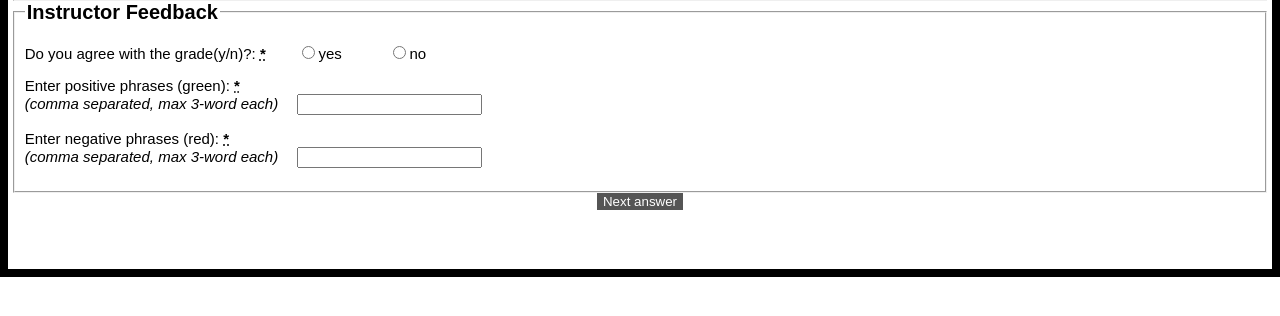
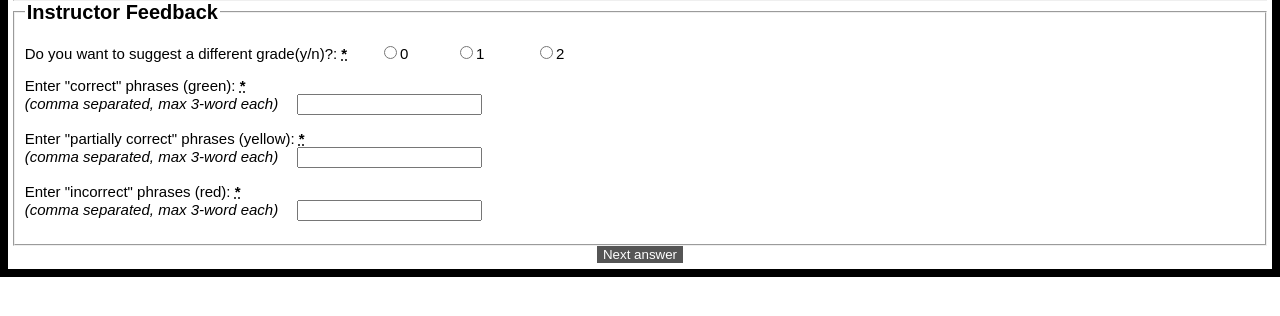
Before and after one commit to avarf/short_ans_grading_application, a Flask app: template grading_application/templates/autograde.html in a window 1280 px wide. Shown: the part 377-693 px from the top of the page. Run offline with Flask 2, Linux system fonts and the light colour scheme; the template is opened without the code that fills it, so the values that code supplies are empty.

Commit message:
Multiclass classification implementation

```diff
--- a/grading_application/app.py
+++ b/grading_application/app.py
@@ -24,9 +24,9 @@ from sklearn.feature_extraction.text import CountVectorizer, TfidfVectorizer
 
 
 from sklearn.naive_bayes import MultinomialNB
-#import sys
-#reload(sys)
-#sys.setdefaultencoding('utf8')
+import sys
+reload(sys)
+sys.setdefaultencoding('utf8')
 
 app = Flask(__name__)
 UPLOAD_DIR = './uploads'
@@ -162,20 +162,22 @@ def naive_bayes(train_vectors, y_train,test_vectors):
 
 def sorted_features(vectorizer,nb):
     #global nb
-    correct_class_prob_sorted = nb.feature_log_prob_[0, :].argsort()
-    incorrect_class_prob_sorted = nb.feature_log_prob_[1, :].argsort()
+    class_zero_prob_sorted = nb.feature_log_prob_[0, :].argsort()
+    class_one_prob_sorted = nb.feature_log_prob_[1, :].argsort()
+    class_two_prob_sorted = nb.feature_log_prob_[2, :].argsort()
 
-    correct = np.take(vectorizer.get_feature_names(), correct_class_prob_sorted[:-1])
-    incorrect = np.take(vectorizer.get_feature_names(), incorrect_class_prob_sorted[:-1])
+    zero = np.take(vectorizer.get_feature_names(), class_zero_prob_sorted[:-1])
+    one = np.take(vectorizer.get_feature_names(), class_one_prob_sorted[:-1])
+    two = np.take(vectorizer.get_feature_names(), class_one_prob_sorted[:-1])
 
-    return correct,incorrect
+    return zero,one,two
 
 def learn():
-    global X_train, X_test, y_train, y_pred, correct, incorrect
+    global X_train, X_test, y_train, y_pred, zero,one,two
     X_train = preprocess_data(X_train)
     vectorizer, train_vectors, test_vectors = tfidf(X_train,X_test)
     nb,y_pred = naive_bayes(train_vectors,y_train,test_vectors)
-    correct,incorrect = sorted_features(vectorizer,nb)
+    zero,one,two = sorted_features(vectorizer,nb)
 
 def update_phrase_exp(item,trig_tok,list_,phrase_list):
     for phrase in list_:
@@ -191,7 +193,7 @@ def update_phrase_exp(item,trig_tok,list_,phrase_list):
 
 def generate_explanation(test_idx):
 	#TODO : modify to make case insensitiv checks
-	global correct_phrases, incorrect_phrases, X_test, y_pred, correct, incorrect
+	global zero_phrases, one_phrases, X_test, y_pred, zero, one, two
         pred = y_pred[test_idx]
         tokens = nltk.word_tokenize(X_test[test_idx])
 
@@ -213,42 +215,54 @@ def generate_explanation(test_idx):
             trigrams.append(str(trigram))
 
 
-        correct_phrases = []
-        incorrect_phrases = []
+        zero_phrases = []
+        one_phrases = []
+        two_phrases = []
         #if pred == 'Correct':
-        correct = map(str, correct)
-        incorrect = map(str, incorrect)
+        zero = map(str, zero)
+        one = map(str, one)
+        two = map(str, two)
 
         for item in bigrams:
-            if item in correct:
-                correct_phrases.append(item)
-            elif item in incorrect:
-                incorrect_phrases.append(item)
+            if item in zero:
+                zero_phrases.append(item)
+            elif item in one:
+                one_phrases.append(item)
+            elif item in two:
+                two_phrases.append(item)
 
         for item in trigrams:
-            if item in correct:
-                correct_phrases.append(item)
-            elif item in incorrect:
-                incorrect_phrases.append(item)
+            if item in zero:
+                zero_phrases.append(item)
+            elif item in one:
+                one_phrases.append(item)
+            elif item in two:
+                two_phrases.append(item)
             else:
                 trig_tok = nltk.word_tokenize(item)
-                if pred == 'Correct':
-                    list_ = correct
-                    correct_phrases = update_phrase_exp(item,trig_tok,
-                                           list_,correct_phrases)
+                if pred == '0' or pred == 0:
+                    list_ = zero
+                    zero_phrases = update_phrase_exp(item,trig_tok,
+                                           list_,zero_phrases)
+                elif pred == '1' or pred == 1:
+                    list_ = one
+                    one_phrases = update_phrase_exp(item,trig_tok,
+                                           list_,one_phrases)
                 else:
-                    list_ = incorrect
-                    incorrect_phrases = update_phrase_exp(item,trig_tok,
-                                           list_,incorrect_phrases)
+                    list_ = two
+                    two_phrases = update_phrase_exp(item,trig_tok,
+                                           list_,two_phrases)
 
                         #Also update the tfidf list
         for item in tokens:
-            if item in  correct:
-                correct_phrases.append(item)
-            elif item in incorrect:
-                incorrect_phrases.append(item)
+            if item in  zero:
+                zero_phrases.append(item)
+            elif item in one:
+                one_phrases.append(item)
+            elif item in two:
+                two_phrases.append(item)
 
-        return correct_phrases,incorrect_phrases
+        return zero_phrases,one_phrases,two_phrases
 
 def remove_duplicate_phrases(phrase_list):
         unigrams = []
@@ -285,57 +299,75 @@ def remove_duplicate_phrases(phrase_list):
 
         return phrase_list
 
+def mark_words(x_test, predicted_phrases, pred_tags, non_pred_phrases, non_pred_tag1, non_pred_tag2):
+	for phrase in predicted_phrases:
+	    highlighted_phrase = pred_tags[0]+phrase+pred_tags[1]
+	    x_test = x_test.replace(phrase,highlighted_phrase)
+	for phrase in non_pred_phrases[0]:
+            if phrase not in predicted_phrases:
+                highlighted_phrase = non_pred_tag1[0]+phrase+non_pred_tag1[1]
+                x_test = x_test.replace(phrase,highlighted_phrase)
+        for phrase in non_pred_phrases[1]:
+            if phrase not in predicted_phrases:
+                highlighted_phrase = non_pred_tag2[0]+phrase+non_pred_tag2[1]
+                x_test = x_test.replace(phrase,highlighted_phrase)
+	return x_test
+
 def as_html_op(x_test, y_pred,feedback=False):
-	global correct_phrases, incorrect_phrases, saved_expl
+	global zero_phrases, one_phrases, two_phrases, saved_expl
 
 	ans = x_test
-        correct_mark_tags = ['<mark style="background-color:#E6EE9C;\">','</mark>']
-        incorrect_mark_tags = ['<mark style="background-color:#FFAB91;\">','</mark>']
+        zero_mark_tags = ['<mark style="background-color:#FFAB91;\">','</mark>']
+        one_mark_tags = ['<mark style="background-color:#E6EE9C;\">','</mark>']
+        two_mark_tags = ['<mark style="background-color:#E6EE9C;\">','</mark>']
+
+	non_pred_phrases = []
 
         #TODO :Mark stopwords in white
-        if y_pred == 'Correct':
-            for phrase in correct_phrases:
-                highlighted_phrase = correct_mark_tags[0]+phrase+correct_mark_tags[1]
-                x_test = x_test.replace(phrase,highlighted_phrase)
-            for phrase in incorrect_phrases:
-                if phrase not in correct_phrases:
-                    highlighted_phrase = incorrect_mark_tags[0]+phrase+incorrect_mark_tags[1]
-                    x_test = x_test.replace(phrase,highlighted_phrase)
+        if y_pred == '0' or y_pred == 0:
+	    non_pred_phrases.append(one_phrases)
+	    non_pred_phrases.append(two_phrases)
+	    x_test = mark_words(x_test, zero_phrases, zero_mark_tags, non_pred_phrases, one_mark_tags, two_mark_tags)
 
-        if y_pred == 'Incorrect':
-            for phrase in incorrect_phrases:
-                highlighted_phrase = incorrect_mark_tags[0]+phrase+incorrect_mark_tags[1]
-                x_test = x_test.replace(phrase,highlighted_phrase)
-            for phrase in correct_phrases:
-                if phrase not in incorrect_phrases:
-                    highlighted_phrase = correct_mark_tags[0]+phrase+correct_mark_tags[1]
-                    x_test = x_test.replace(phrase,highlighted_phrase)
+        if y_pred == '1' or y_pred == 1:
+	    non_pred_phrases.append(zero_phrases)
+	    non_pred_phrases.append(two_phrases)
+	    x_test = mark_words(x_test, one_phrases, one_mark_tags, non_pred_phrases, zero_mark_tags, two_mark_tags)
+
+        if y_pred == '2' or y_pred == 2:
+	    non_pred_phrases.append(zero_phrases)
+	    non_pred_phrases.append(one_phrases)
+	    x_test = mark_words(x_test, two_phrases, two_mark_tags, non_pred_phrases, one_mark_tags, two_mark_tags)
 
 	saved_expl[ans] = x_test
         return x_test
 
-def correction_after_feedback(feedback_corr,feedback_incorr):
-	global correct_phrases, incorrect_phrases, vocab_corr, vocab_incorr
-        for phrase in feedback_corr:
-            if phrase not in correct_phrases:
-                correct_phrases.append(phrase)
+def correction_after_feedback(feedback_zero,feedback_one,feedback_two):
+	global zero_phrases, one_phrases,two_phrases, vocab_zero, vocab_one, vocab_two
+        for phrase in feedback_zero:
+            if phrase not in zero_phrases:
+                zero_phrases.append(phrase)
 
-        for phrase in feedback_incorr:
-            if phrase not in incorrect_phrases:
-                incorrect_phrases.append(phrase)
+        for phrase in feedback_one:
+            if phrase not in one_phrases:
+                one_phrases.append(phrase)
+
+        for phrase in feedback_two:
+            if phrase not in two_phrases:
+                two_phrases.append(phrase)
 
 #This following code is tentative
 #        for phrase in vocab_corr:
-#            if phrase in incorrect_phrases:
-#                incorrect_phrases.remove(phrase)
+#            if phrase in one_phrases:
+#                one_phrases.remove(phrase)
 
 #        for phrase in vocab_incorr:
-#            if phrase in correct_phrases:
-#                correct_phrases.remove(phrase)
-        return correct_phrases, incorrect_phrases
+#            if phrase in zero_phrases:
+#                zero_phrases.remove(phrase)
+        return zero_phrases, one_phrases, two_phrases
 
 def grade_and_explain(feedback):
-    global correct_phrases,incorrect_phrases,X_test,y_pred
+    global zero_phrases,one_phrases,two_phrases,X_test,y_pred
     global html_out,pred
     global saved_grades
     #global saved_ans, given_grades, highlight_green, highlight_red
@@ -345,28 +377,32 @@ def grade_and_explain(feedback):
     idx = 0
     pred = y_pred[idx]
     x_test = X_test[idx]
-    correct_phrases,incorrect_phrases = generate_explanation(idx)
-    correct_phrases = remove_duplicate_phrases(correct_phrases)
-    incorrect_phrases = remove_duplicate_phrases(incorrect_phrases)
-
+    zero_phrases,one_phrases,two_phrases = generate_explanation(idx)
+    zero_phrases = remove_duplicate_phrases(zero_phrases)
+    one_phrases = remove_duplicate_phrases(one_phrases)
+    two_phrases = remove_duplicate_phrases(one_phrases)
     #saved_ans.append(x_test)
     #given_grades.append(pred)
 
-    #highlight_green.append(correct_phrases)
-    #highlight_red.append(incorrect_phrases)
+    #highlight_green.append(zero_phrases)
+    #highlight_red.append(one_phrases)
 
     saved_grades[x_test] = pred
 
     if feedback == 'False':
     	html_out = Markup(as_html_op(x_test,pred))
     else:
-	for phrase in vocab_corr:
-	    if phrase not in correct_phrases:
-	        correct_phrases.append(phrase)
+	for phrase in vocab_zero:
+	    if phrase not in zero_phrases:
+	        zero_phrases.append(phrase)
 
-    	for phrase in vocab_incorr:
-	    if phrase not in incorrect_phrases:
-	        incorrect_phrases.append(phrase)
+    	for phrase in vocab_one:
+	    if phrase not in one_phrases:
+	        one_phrases.append(phrase)
+
+    	for phrase in vocab_two:
+	    if phrase not in two_phrases:
+	        two_phrases.append(phrase)
 	html_out = Markup(as_html_op(x_test,pred))
 
     return pred,html_out
@@ -413,7 +449,7 @@ def create_output_csv():
 data, list_corpus, list_labels, questions = ([] for i in range(4))
 
 X_train, X_test, y_train, y_test, stud_ans = ([] for i in range(5))
-scores, vocab_corr, vocab_incorr, true_grades, qlist = ([] for i in range(5))
+scores, vocab_zero, vocab_one, vocab_two, true_grades, qlist = ([] for i in range(6))
 ques, question, pred, html_out = ["" for i in range(4)]
 saved_expl, saved_grades = [{} for i in range(2)]
 
@@ -422,6 +458,8 @@ selected='False'
 upload_status = 'False'
 model_ans="Model answer not provided."
 end = None
+DUMMY_ANS = "YOUR ANSWER HERE"
+DUMMY_SCORE = "0"
 ############################################################################
 
 def init_application():
@@ -437,9 +475,9 @@ def init_application():
 
     X_train, X_test, y_train, y_test = train_test_split(list_corpus,
 							list_labels,
-							test_size=0.45,
+							test_size=0.25,
 							random_state=40)
-
+    y_train = []
     for idx in range(len(X_train)):
         stud_ans.append(X_train[idx])
 
@@ -544,6 +582,8 @@ def grading():
 
 	stud_ans.remove(ans)
     else:
+	X_train.append(DUMMY_ANS)
+	y_train.append(DUMMY_SCORE)
 	pred,html_out = grade_and_explain(feedback)
 	return render_template('autograde.html',html_out=html_out,
 						pred=pred,
@@ -564,43 +604,49 @@ def grading():
 
 @app.route("/feedback", methods=['GET', 'POST'])
 def handle_feedback():
-    global correct_phrases,incorrect_phrases,y_pred,X_test
-    global vocab_corr, vocab_incorr, html_out, pred
+    global zero_phrases,one_phrases,two_phrases,y_pred,X_test
+    global vocab_zero, vocab_one, vocab_two, html_out, pred
     global selected, qlist, ques, question, model_ans
     global true_grades, feedback_green, feedback_red, end
 
     human_label = request.form['pred']
-    feedback_correct = request.form['positive']
-    feedback_incorrect = request.form['negative']
+    feedback_zero = request.form['f_zero']
+    feedback_one = request.form['f_one']
+    feedback_two = request.form['f_two']
 
-    if human_label=='no':
-	if y_pred[0]=='Correct':
-	    true_pred = 'Incorrect'
-        else:
-            true_pred = 'Correct'
+    if not human_label:
+	true_pred = y_pred[0]
     else:
-	true_pred = y_pred[0]
+	true_pred = human_label
 
     true_grades.append(true_pred)
 
-    if not feedback_correct:
-	print "No correction for blue phrases provided for this answer"
+    if not feedback_zero:
+	print "No correction for red phrases provided for this answer"
     else:
-	feedback_correct = [x.strip() for x in feedback_correct.split(",")]
+	feedback_zero = [x.strip() for x in feedback_zero.split(",")]
 
-    if not feedback_incorrect:
-	print "No correction for orange phrases provided for this answer"
+    if not feedback_one:
+	print "No correction for yellow phrases provided for this answer"
     else:
-	feedback_incorrect = [x.strip() for x in feedback_incorrect.split(",")]
+	feedback_one = [x.strip() for x in feedback_one.split(",")]
+
+    if not feedback_two:
+	print "No correction for green phrases provided for this answer"
+    else:
+	feedback_two = [x.strip() for x in feedback_two.split(",")]
 
 
-    for phrase in feedback_correct:
-	vocab_corr.append(phrase)
+    for phrase in feedback_zero:
+	vocab_zero.append(phrase)
 
-    for phrase in feedback_incorrect:
-	vocab_incorr.append(phrase)
+    for phrase in feedback_one:
+	vocab_one.append(phrase)
 
-    correct_phrases,incorrect_phrases = correction_after_feedback(feedback_correct,feedback_incorrect)
+    for phrase in feedback_two:
+	vocab_two.append(phrase)
+
+    zero_phrases,one_phrases,two_phrases = correction_after_feedback(feedback_zero,feedback_one,feedback_two)
 
     if end=="End":
 	create_output_csv()
@@ -610,14 +656,16 @@ def handle_feedback():
 	pred = true_pred
 	saved_grades[x_test] = pred
 	html_out = Markup(as_html_op(x_test,y_pred[0]))
-	feedback_correct = ', '.join(feedback_correct)
-	feedback_incorrect = ', '.join(feedback_incorrect)
+	feedback_zero = ', '.join(feedback_zero)
+	feedback_one = ', '.join(feedback_one)
+	feedback_two = ', '.join(feedback_two)
 	y_pred[0] = pred
 	return render_template('autograde.html',html_out=html_out,
 						pred=pred,
 						human_label=human_label,
-						feedback_incorrect=feedback_incorrect,
-						feedback_correct=feedback_correct,
+						feedback_zero=feedback_zero,
+						feedback_one=feedback_one,
+						feedback_two=feedback_two,
 						feedback = "True",
 						qlist=qlist,
 					    	ques=ques,
@@ -627,8 +675,8 @@ def handle_feedback():
 
 @app.route("/next", methods=['GET', 'POST'])
 def postfeedback():
-    global correct_phrases, incorrect_phrases, X_train, y_train, X_test, y_pred
-    global vocab_corr, vocab_incorr, html_out, pred
+    global zero_phrases, one_phrases, two_phrases, X_train, y_train, X_test, y_pred
+    global vocab_zero, vocab_one, vocab_two, html_out, pred
     global selected, qlist, ques, question, model_ans
     global saved_ans, given_grades, end
 
@@ -645,13 +693,17 @@ def postfeedback():
 
     	pred,html_out = grade_and_explain(feedback)
 
-    	for phrase in vocab_corr:
-	    if phrase not in correct_phrases:
-	        correct_phrases.append(phrase)
+    	for phrase in vocab_zero:
+	    if phrase not in zero_phrases:
+	        zero_phrases.append(phrase)
 
-    	for phrase in vocab_incorr:
-	    if phrase not in incorrect_phrases:
-	        incorrect_phrases.append(phrase)
+    	for phrase in vocab_one:
+	    if phrase not in one_phrases:
+	        one_phrases.append(phrase)
+
+    	for phrase in vocab_two:
+	    if phrase not in two_phrases:
+	        two_phrases.append(phrase)
     else:
 	end = "End"
 
--- a/grading_application/static/css/styles.css
+++ b/grading_application/static/css/styles.css
@@ -65,6 +65,10 @@ legend {
   font-size: 20px
 }
 
+input[type=radio] {
+  display: inline;
+}
+
 #wrapper {
     text-align: center;
 }
--- a/grading_application/templates/autograde.html
+++ b/grading_application/templates/autograde.html
@@ -54,40 +54,54 @@
 	  	<legend><b>Instructor Feedback</b></legend>
 		<p>
 	      	    <label for="grade">
-			<span>Do you agree with the grade(y/n)?:</span>
+			<span>Do you want to suggest a different grade(y/n)?:</span>
 			<strong><abbr title="required">*</abbr></strong>
 	      	    </label>
 		{% if human_label %}
 			&emsp;&nbsp;&nbsp;&nbsp;<em><b>{{ human_label }}</b></em>
 		{% else %}
-	       		&emsp;&nbsp;&nbsp;&nbsp;<input type="radio" name="pred" value="yes">yes
-	       		&emsp;&emsp;&nbsp;&nbsp;&nbsp;<input type="radio" name="pred" value="no">no
+	       		&emsp;&nbsp;&nbsp;&nbsp;<input type="radio" name="pred" value="0">0
+	       		&emsp;&emsp;&nbsp;&nbsp;&nbsp;<input type="radio" name="pred" value="1">1
+	       		&emsp;&emsp;&nbsp;&nbsp;&nbsp;&nbsp;<input type="radio" name="pred" value="2">2
     		{% endif %}
 	       </p>
 
 		<p>
 	      	    <label for="grade">
-			<span>Enter positive phrases (green):</span>
+			<span>Enter "correct" phrases (green):</span>
 			<strong><abbr title="required">*</abbr></strong>
 			<em><br/>(comma separated, max 3-word each)&emsp;</em>
 	      	    </label>
-		{% if feedback_correct %}
-			<em><b>{{ feedback_correct }}</b></em>
+		{% if feedback_two %}
+			<em><b>{{ feedback_two }}</b></em>
 		{% else %}
-	       		<input type="text" name="positive" value="{{ positive }}">
+	       		<input type="text" name="f_two" value="{{ f_two }}">
     		{% endif %}
 	       </p>
 
 		<p>
 	      	    <label for="grade">
-			<span>Enter negative phrases (red):</span>
+			<span>Enter "partially correct" phrases (yellow):</span>
 			<strong><abbr title="required">*</abbr></strong>
 			<em><br/>(comma separated, max 3-word each)&emsp;</em>
 	      	    </label>
-		{% if feedback_incorrect %}
-			<em><b>{{ feedback_incorrect }}</b></em>
+		{% if feedback_one %}
+			<em><b>{{ feedback_one }}</b></em>
 		{% else %}
-	       		<input type="text" name="negative" value="{{ negative }}">
+	       		<input type="text" name="f_one" value="{{ f_one }}">
+    		{% endif %}
+	       </p>
+
+		<p>
+	      	    <label for="grade">
+			<span>Enter "incorrect" phrases (red):</span>
+			<strong><abbr title="required">*</abbr></strong>
+			<em><br/>(comma separated, max 3-word each)&emsp;</em>
+	      	    </label>
+		{% if feedback_zero %}
+			<em><b>{{ feedback_zero }}</b></em>
+		{% else %}
+	       		<input type="text" name="f_zero" value="{{ f_zero }}">
     		{% endif %}
 	       </p>
 		{% if feedback == 'False' %}
```
Also changed, not shown: grading_application/templates/index.html (+5 -15 lines).
